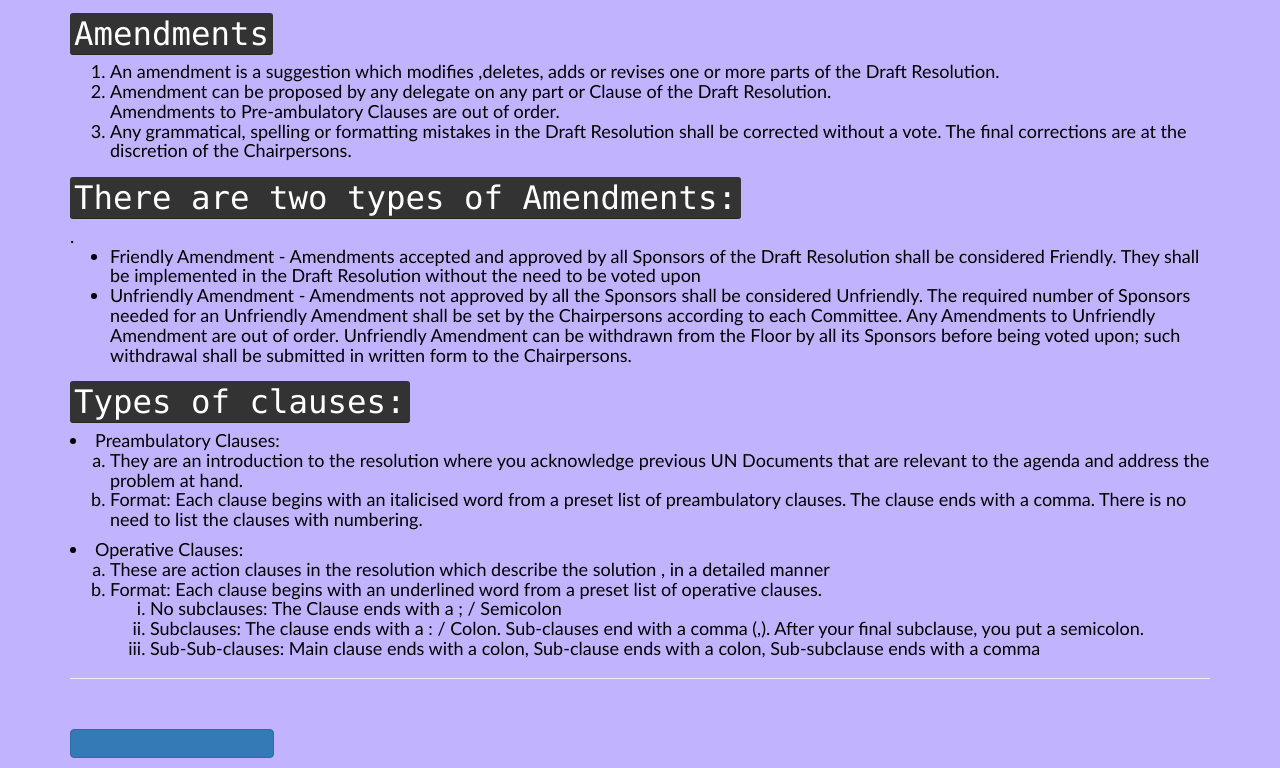
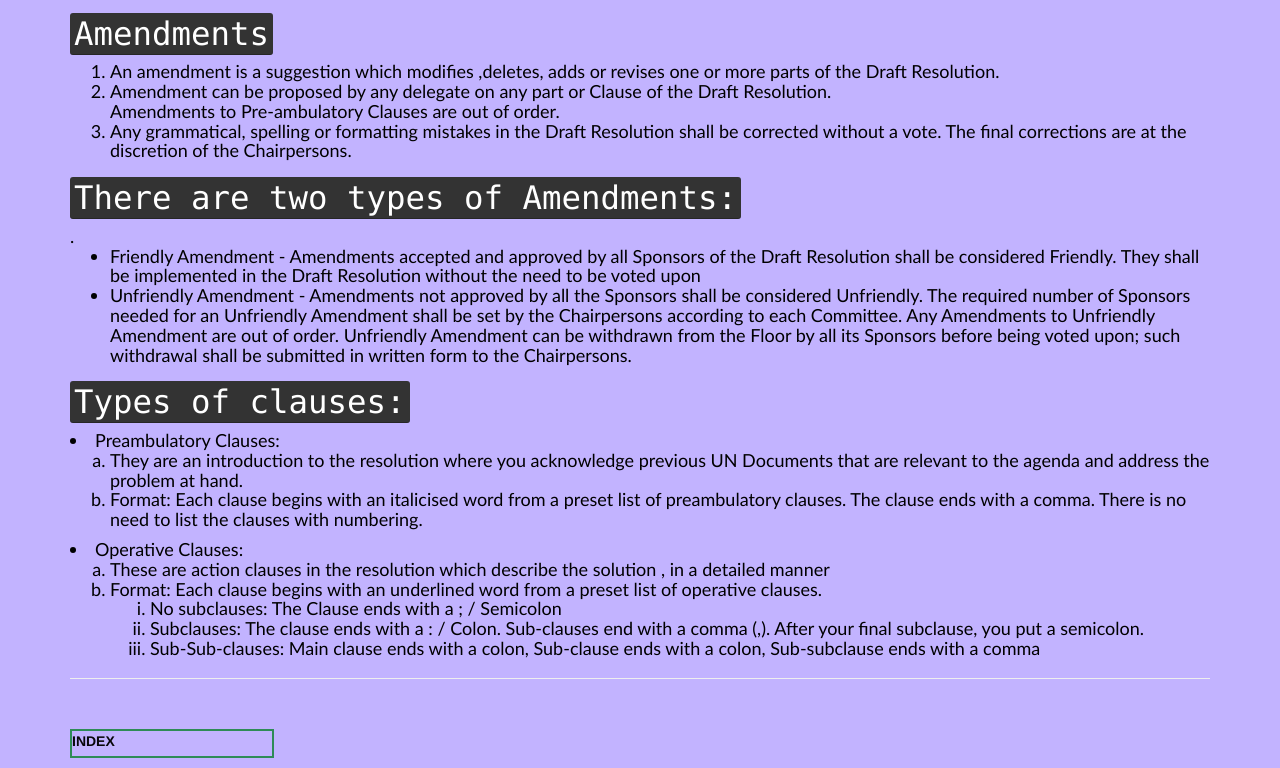
Before and after one commit to aarush202070/Model-United-Nations, a plain HTML site: page Resolution.html in a window 1280 px wide. Shown: the part 1035-1803 px from the top of the page. Drawn offline with nearby package versions, Linux system fonts and the light colour scheme; a web font is replaced by a local one.

Commit message:
Resolution.html

```diff
--- a/Resolution.html
+++ b/Resolution.html
@@ -114,7 +114,7 @@ your final subclause, you put a semicolon.</li>
 
                         </div>
                         <br>
-                        <button id="login_button" class="btn btn-primary" onclick="addUser_Resolutions()"><span>Index</span></button>
+                        <button id="login_button" onclick="addUser_Resolutions()"><span>Index</span></button>
     </body>
 
 </html>
```
